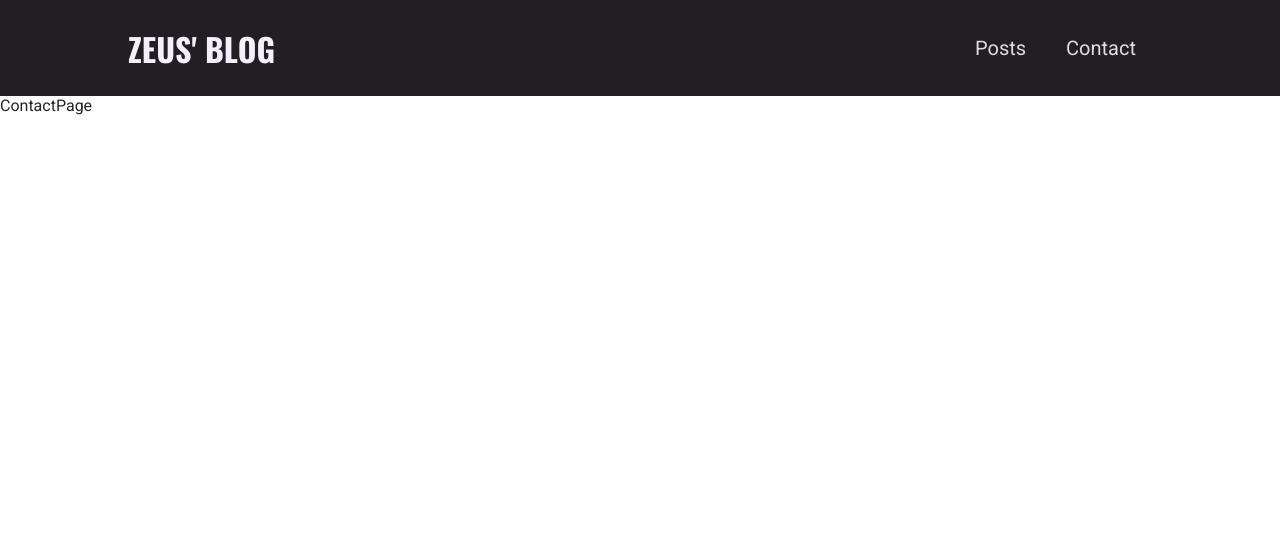
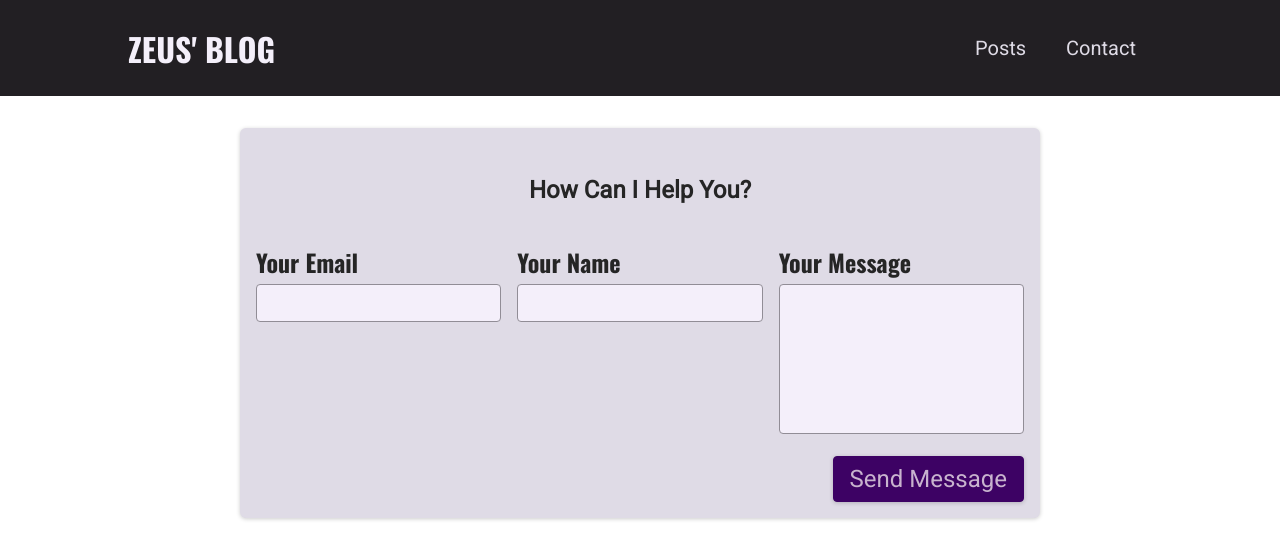
Before and after one commit to LubaGmail/next-core-blog, a Next.js app: page /contact in a window 1280 px wide. Shown: the top 558 px of the page. Built offline with nearby package versions, Linux system fonts and the light colour scheme.

Commit message:
ContactForm

```diff
--- /dev/null
+++ b/components/contact/contact-form.js
@@ -0,0 +1,36 @@
+import Head from 'next/head'
+import Image from 'next/image'
+
+import styles from './contact-form.module.css'
+const ContactForm = () => {
+  return (
+    <section className={styles.contact}>
+        <h4>How Can I Help You?</h4>
+        <form className={styles.form}>
+            <div className={styles.controls}>
+                <div className={styles.control}>
+                    <label htmlFor='email'>Your Email</label>
+                    <input type='email' id='email' name='email' required />
+                </div>
+                <div className={styles.control}>
+                    <label htmlFor='name'>Your Name</label>
+                    <input type='text' id='name' name='name' required />
+                </div>
+                <div className={styles.control}>
+                    <label htmlFor='message'>Your Message</label>
+                    <textarea id='message' name='message' rows='5'></textarea>
+                </div>
+            </div>
+
+            <div className={styles.actions}>
+                <button>Send Message</button>
+            </div>
+
+
+        </form>
+
+    </section>
+  )
+}
+
+export default ContactForm
--- /dev/null
+++ b/components/contact/contact-form.module.css
@@ -0,0 +1,63 @@
+.contact {
+    margin: var(--size-8) auto;
+    border-radius: 6px;
+    background-color: var(--color-grey-100);
+    width: 90%;
+    max-width: 50rem;
+    padding: var(--size-4);
+    box-shadow: 0 1px 4px rgba(0, 0, 0, 0.2);
+    font-size: var(--size-6);
+}
+.contact h4 {
+    text-align: center;
+    font-size: var(--size-6);
+}
+.form label {
+    display: block;
+    font-family: 'Oswald', sans-serif;
+    font-weight: bold;
+    margin: var(--size-2) 0 var(--size-1) 0;
+}
+.form input,
+.form textarea {
+    font: inherit;
+    padding: var(--size-1);
+    border-radius: 4px;
+    width: 100%;
+    border: 1px solid var(--color-grey-400);
+    background-color: var(--color-grey-50);
+    resize: none;
+}
+.controls {
+    display: flex;
+    column-gap: 1rem;
+    flex-wrap: wrap;
+}
+.control {
+    flex: 1;
+    min-width: 10rem;
+}
+.actions {
+    margin-top: var(--size-4);
+    text-align: right;
+}
+.form button {
+    font: inherit;
+    cursor: pointer;
+    background-color: var(--color-primary-700);
+    border: 1px solid var(--color-primary-700);
+    padding: var(--size-2) var(--size-4);
+    border-radius: 4px;
+    color: var(--color-primary-50);
+    box-shadow: 0 1px 4px rgba(0, 0, 0, 0.2);
+}
+.form button:hover {
+    background-color: var(--color-primary-500);
+    border-color: var(--color-primary-500);
+}
+@media (min-width: 768px) {
+    .contact h3 {
+      font-size: var(--size-16);
+      text-align: center;
+    }
+}
--- a/components/layout/main-nav.js
+++ b/components/layout/main-nav.js
@@ -19,7 +19,7 @@
                         <Link href='/posts'>Posts</Link>
                     </li>
                     <li>
-                        <Link href='#'>Contact</Link>
+                        <Link href='/contact'>Contact</Link>
                     </li>
                 </ul>
             </nav>
--- a/data/dummy-post.js
+++ b/data/dummy-post.js
@@ -3,7 +3,7 @@
     title:  'Getting Started with Next.js',
     image:  'nextjs.png',
     date: '2023-01-02',
-    content: '### Intro into the most popular React framework Next.js'
+    content: 'Bold Intro into the most popular React framework Next.js'
 }
 
 export default DUMMY_POST
--- a/pages/contact.js
+++ b/pages/contact.js
@@ -1,6 +1,8 @@
 import Head from 'next/head'
 import Image from 'next/image'
 import styles from '../styles/Home.module.css'
+
+import ContactForm from '../components/contact/contact-form'
 
 const ContactPage = () => {
   return (
@@ -12,7 +14,8 @@
           content='ll@myblogs.net'
         />
       </Head>
-      ContactPage
+
+      <ContactForm />
     </>
   )
 }
```
Also changed, not shown: 1 other file (tests, documents, lock files or other folders).
